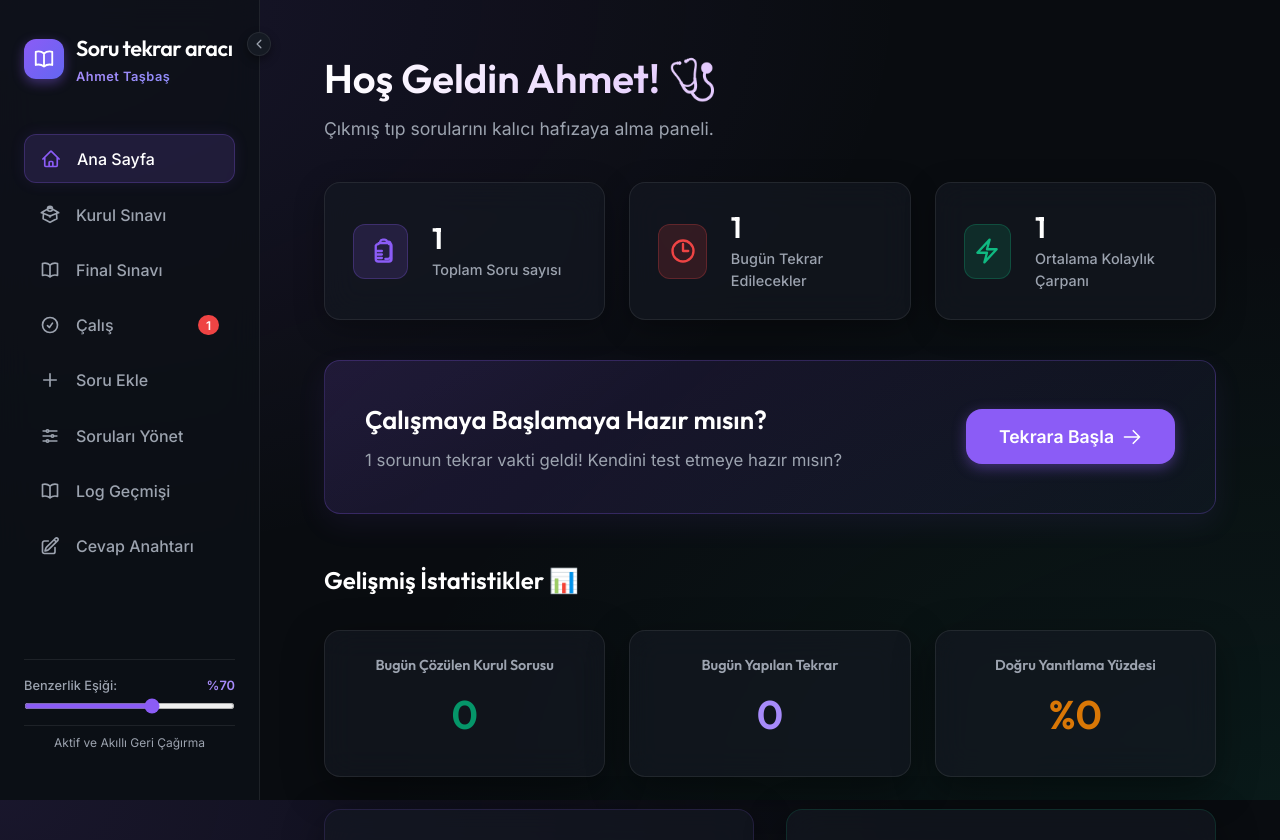
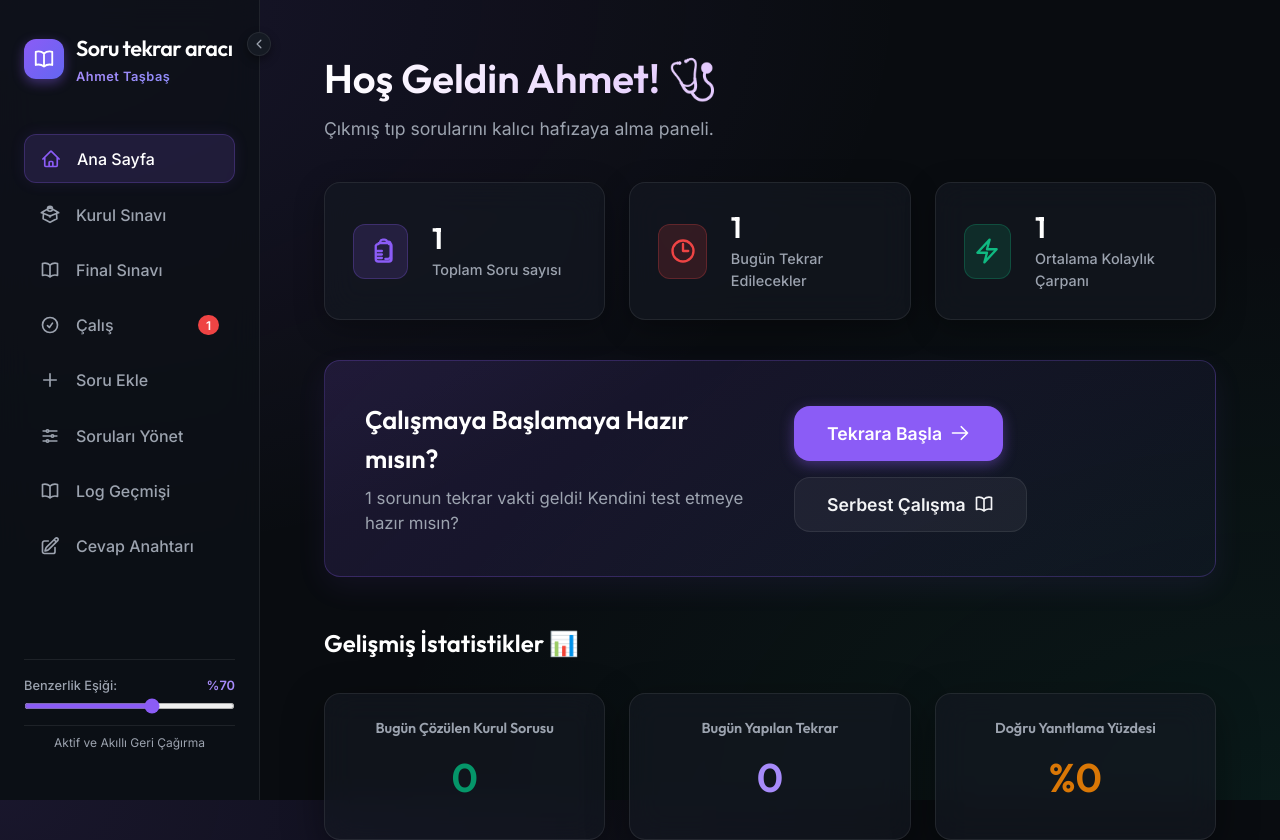
Before and after one commit to SassyMuffin1/sorutekrarzimbirti, a Flask app: page / in a window 1280 px wide. Shown: the top 840 px of the page. Run offline with Flask 3, Linux system fonts and the light colour scheme; tables that the repository leaves empty hold one stand-in row (values such as "Sample post"); data that the repository does not hold is empty.

```diff
--- a/static/js/app.js
+++ b/static/js/app.js
@@ -89,6 +89,14 @@ function setupNavigation() {
         switchPanel('study');
     });
 
+    const freeStudyDashBtn = document.getElementById('btn-start-free-study-dashboard');
+    if (freeStudyDashBtn) {
+        freeStudyDashBtn.addEventListener('click', () => {
+            studyMode = 'all';
+            switchPanel('study');
+        });
+    }
+
     document.getElementById('btn-empty-go-dashboard').addEventListener('click', () => {
         switchPanel('dashboard');
     });
@@ -171,6 +179,7 @@ async function refreshDashboardStats() {
 
             const badge = document.getElementById('badge-due-count');
             const studyBtn = document.getElementById('btn-start-study');
+            const freeStudyBtn = document.getElementById('btn-start-free-study-dashboard');
             const btnSpan = studyBtn.querySelector('span');
 
             if (stats.due_questions > 0) {
@@ -180,8 +189,14 @@ async function refreshDashboardStats() {
                 studyBtn.classList.remove('hidden');
                 btnSpan.textContent = "Tekrara Başla";
                 studyMode = 'due';
+                if (freeStudyBtn) {
+                    freeStudyBtn.classList.remove('hidden');
+                }
             } else {
                 badge.classList.add('hidden');
+                if (freeStudyBtn) {
+                    freeStudyBtn.classList.add('hidden');
+                }
                 if (stats.total_questions > 0) {
                     document.getElementById('dashboard-action-text').textContent = "Bugünlük zorunlu tekrarlar bitti. Ancak istersen tüm soruları kapsayan serbest çalışmaya başlayabilirsin.";
                     studyBtn.classList.remove('hidden');
--- a/templates/index.html
+++ b/templates/index.html
@@ -149,12 +149,20 @@
                         <h2>Çalışmaya Başlamaya Hazır mısın?</h2>
                         <p id="dashboard-action-text">Bugün tekrar etmen gereken sorular seni bekliyor.</p>
                     </div>
+                    <div style="display: flex; gap: 1rem; flex-wrap: wrap;">
                         <button class="btn btn-primary btn-large" id="btn-start-study">
                             <span>Tekrara Başla</span>
                             <svg xmlns="http://www.w3.org/2000/svg" fill="none" viewBox="0 0 24 24" stroke-width="2" stroke="currentColor" style="width: 20px; height: 20px;">
                                 <path stroke-linecap="round" stroke-linejoin="round" d="M13.5 4.5 21 12m0 0-7.5 7.5M21 12H3" />
                             </svg>
                         </button>
+                        <button class="btn btn-secondary btn-large hidden" id="btn-start-free-study-dashboard">
+                            <span>Serbest Çalışma</span>
+                            <svg xmlns="http://www.w3.org/2000/svg" fill="none" viewBox="0 0 24 24" stroke-width="2" stroke="currentColor" style="width: 20px; height: 20px;">
+                                <path stroke-linecap="round" stroke-linejoin="round" d="M12 6.042A8.967 8.967 0 0 0 6 3.75c-1.052 0-2.062.18-3 .512v14.25A8.987 8.987 0 0 1 6 18c2.305 0 4.408.867 6 2.292m0-14.25a8.966 8.966 0 0 1 6-2.292c1.052 0 2.062.18 3 .512v14.25A8.987 8.987 0 0 0 18 18a8.967 8.967 0 0 0-6 2.292m0-14.25v14.25" />
+                            </svg>
+                        </button>
+                    </div>
                 </div>
 
                 <div class="advanced-stats-container" style="margin-top: 3rem; display: grid; grid-template-columns: 1fr; gap: 2rem;">
```
Lines whose indentation alone changed are shown as unchanged.
